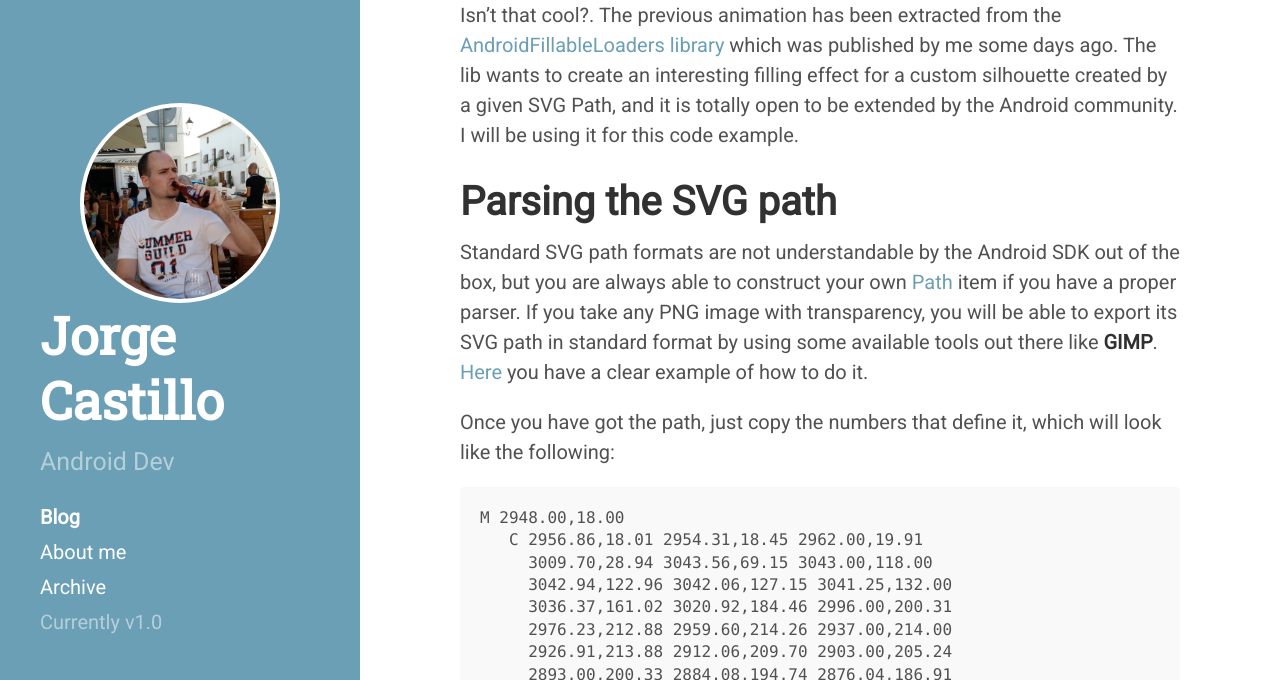
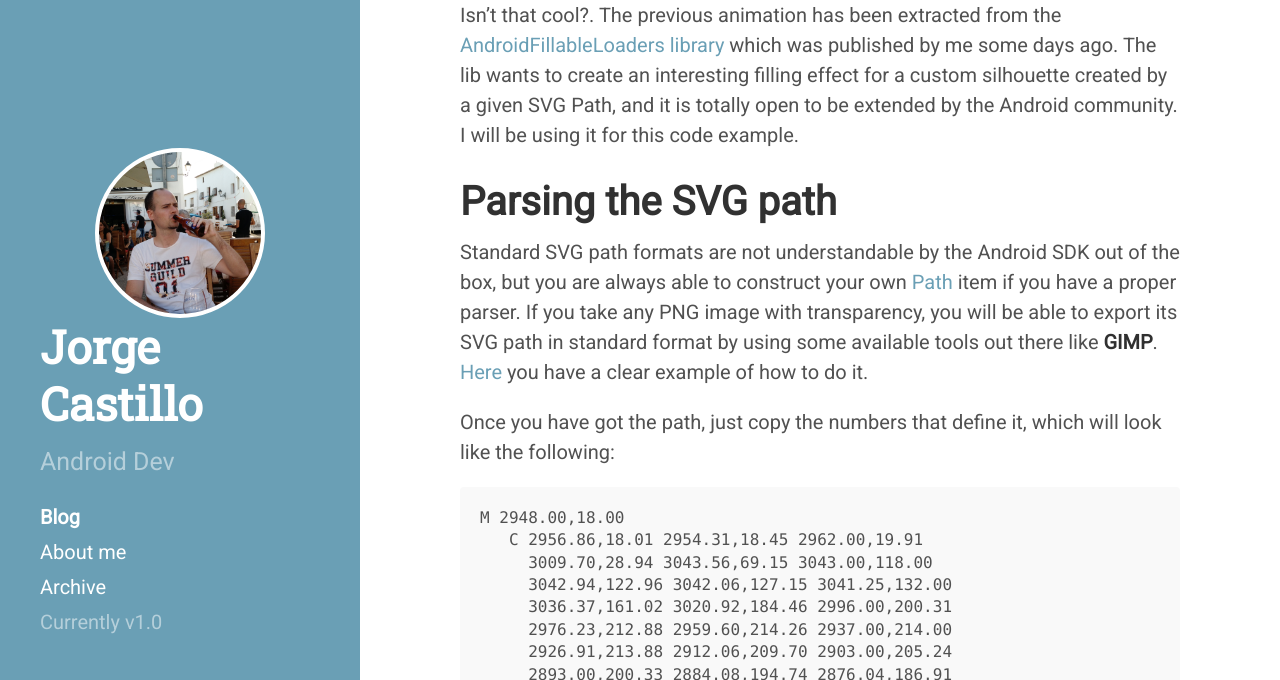
Before and after one commit to raja-ar/jorgecastilloprz.github.io, a Jekyll site: the page built from index.html, in a window 1280 px wide and 1400 px high. Shown: the part 720-1400 px from the top of the window. Built offline with Jekyll 4.4.1, drawn with Linux system fonts in a browser that asks for light colours; Markdown is read by kramdown in place of the engine named in the settings; the list of posts is cut into pages by our own code.

Commit message:
face fix.

```diff
--- a/public/css/hyde.css
+++ b/public/css/hyde.css
@@ -84,7 +84,7 @@ html {
   color: #fff;
   margin-top: 0;
   font-family: "Roboto Slab", "Abril Fatface", serif;
-  font-size: 2.6rem;
+  font-size: 2.3rem;
 }
 
 /* Sidebar nav */
--- a/public/css/jorgecastillo.css
+++ b/public/css/jorgecastillo.css
@@ -6,8 +6,8 @@
     border: 4px solid;
     border-color: #ffffff;
     border-radius: 50%;
-    width: 200px;
-    height: 200px;
+    width: 170px;
+    height: 170px;
     margin: auto;
     vertical-align: middle;
 }
```
